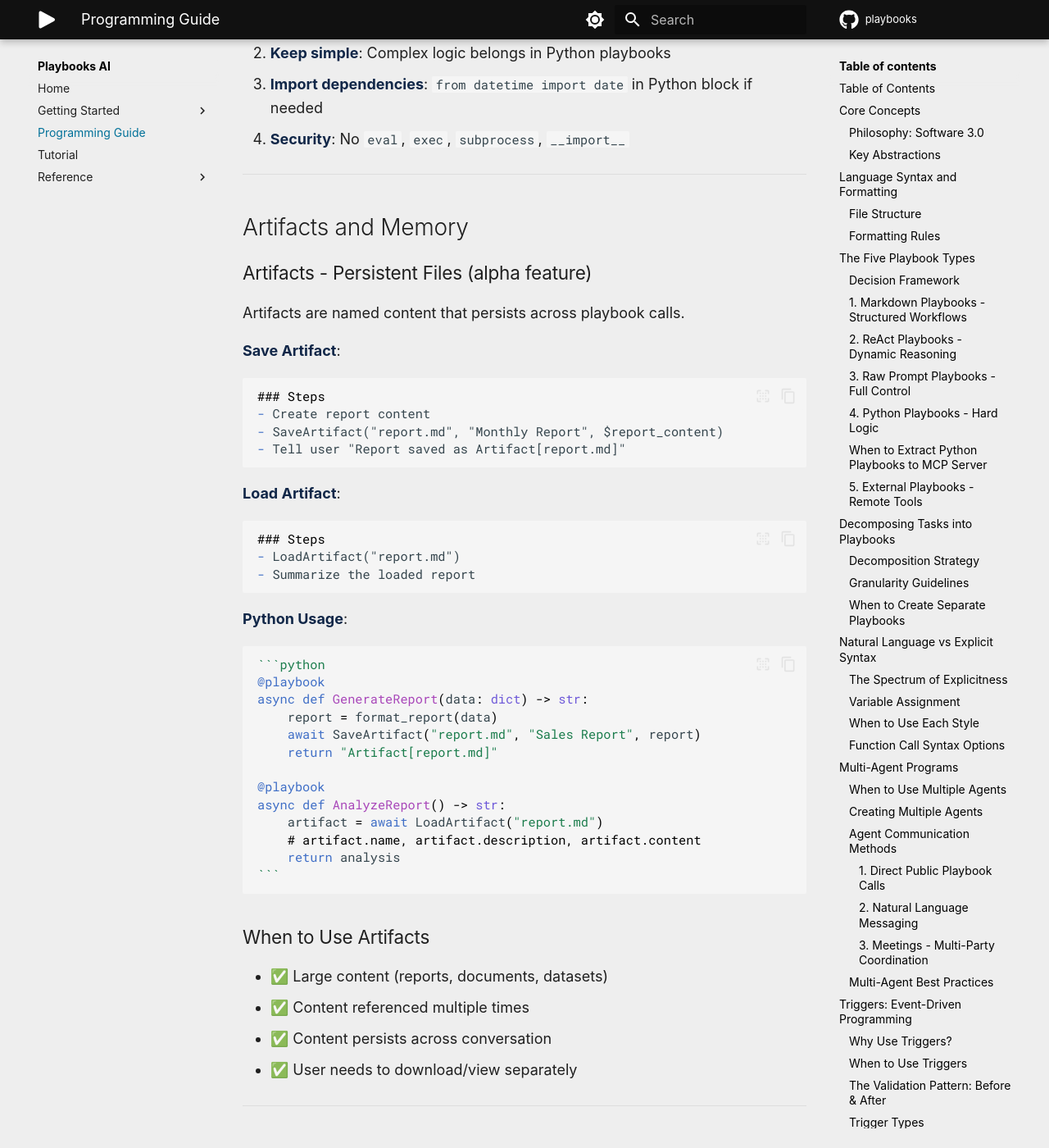
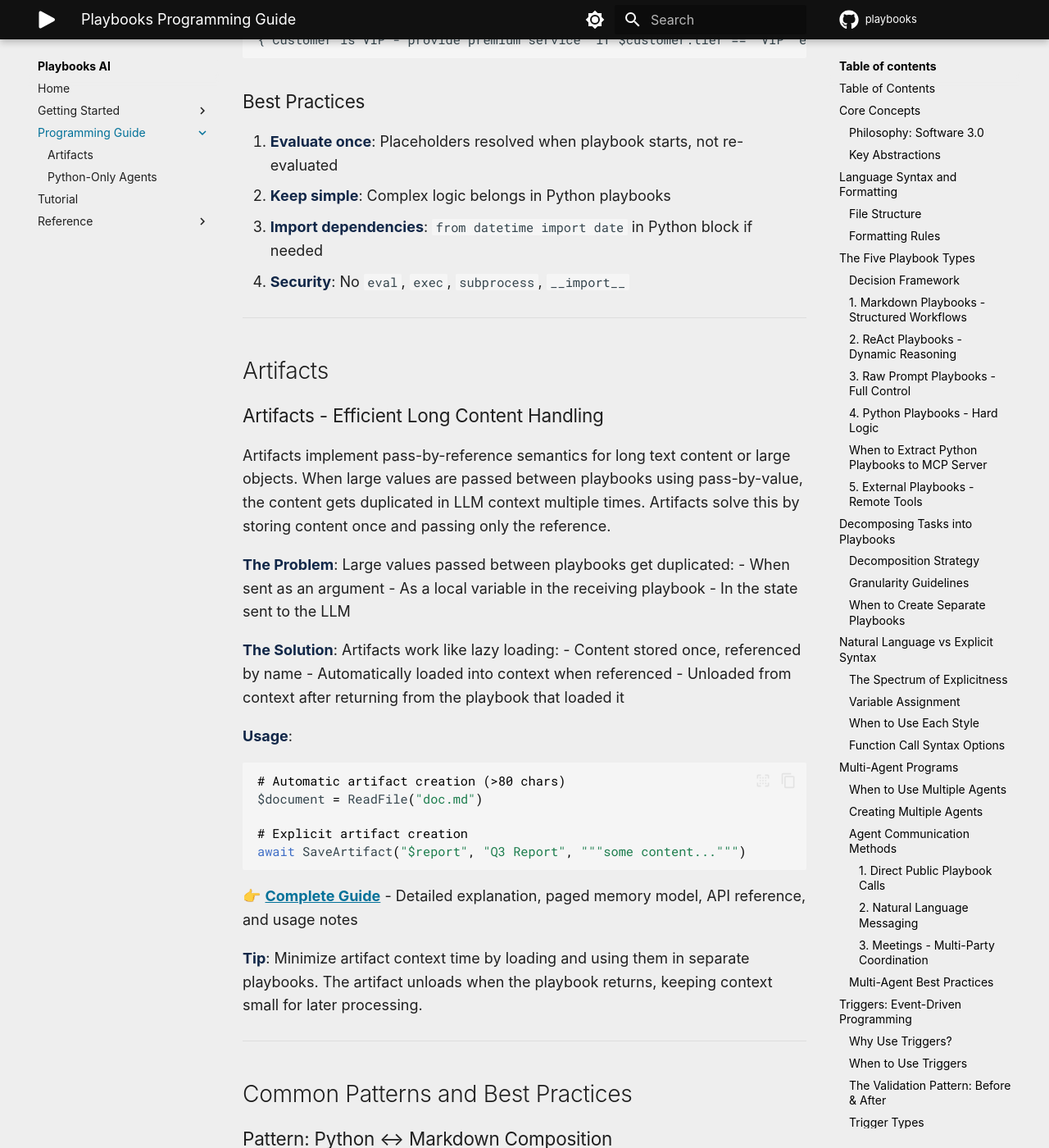
Before and after one commit to playbooks-ai/playbooks-docs, an MkDocs documentation site: the page built from docs/programming-guide/index.md, in a window 1280 px wide and 1400 px high, scrolled down 24561 px. Shown: the whole window at 82% size. Built offline with MkDocs 1.6.1 and Material for MkDocs 9.7.7, drawn with Linux system fonts in a browser that asks for light colours; some web fonts are replaced; comment, search, counter and statistics services are not loaded; some of the changed text lies outside the part shown.

Commit message:
Python-only agents and artifacts

`````diff
--- a/docs/programming-guide/index.md
+++ b/docs/programming-guide/index.md
@@ -323,6 +323,8 @@
 - Use `await` to call other playbooks
 - Return user-readable strings/dicts when called from Markdown
 - Can call Markdown playbooks: `await MarkdownPlaybook(args)`
+
+**Python-Only Agents**: You can build entire agents using only Python playbooks without any LLM calls. This is useful for deterministic workflows, prototyping, testing, or scenarios where you don't need AI reasoning. See the **[Python-Only Agents Guide](python-only-agents.md)** for details.
 
 ### When to Extract Python Playbooks to MCP Server
 
@@ -1026,53 +1028,35 @@
 
 ---
 
-## Artifacts and Memory
+## Artifacts
 
-### Artifacts - Persistent Files (alpha feature)
+### Artifacts - Efficient Long Content Handling
 
-Artifacts are named content that persists across playbook calls.
+Artifacts implement pass-by-reference semantics for long text content or large objects. When large values are passed between playbooks using pass-by-value, the content gets duplicated in LLM context multiple times. Artifacts solve this by storing content once and passing only the reference.
 
-**Save Artifact**:
+**The Problem**: Large values passed between playbooks get duplicated:
+- When sent as an argument
+- As a local variable in the receiving playbook
+- In the state sent to the LLM
 
-```markdown
-### Steps
-- Create report content
-- SaveArtifact("report.md", "Monthly Report", $report_content)
-- Tell user "Report saved as Artifact[report.md]"
+**The Solution**: Artifacts work like lazy loading:
+- Content stored once, referenced by name
+- Automatically loaded into context when referenced
+- Unloaded from context after returning from the playbook that loaded it
+
+**Usage**:
+```python
+# Automatic artifact creation (>80 chars)
+$document = ReadFile("doc.md")
+
+# Explicit artifact creation
+await SaveArtifact("$report", "Q3 Report", """some content...""")
+
 ```
 
-**Load Artifact**:
+👉 **[Complete Guide](artifacts.md)** - Detailed explanation, paged memory model, API reference, and usage notes
 
-```markdown
-### Steps
-- LoadArtifact("report.md")
-- Summarize the loaded report
-```
-
-**Python Usage**:
-
-````markdown
-```python
-@playbook
-async def GenerateReport(data: dict) -> str:
-    report = format_report(data)
-    await SaveArtifact("report.md", "Sales Report", report)
-    return "Artifact[report.md]"
-
-@playbook
-async def AnalyzeReport() -> str:
-    artifact = await LoadArtifact("report.md")
-    # artifact.name, artifact.description, artifact.content
-    return analysis
-```
-````
-
-### When to Use Artifacts
-
-- ✅ Large content (reports, documents, datasets)
-- ✅ Content referenced multiple times
-- ✅ Content persists across conversation
-- ✅ User needs to download/view separately
+**Tip**: Minimize artifact context time by loading and using them in separate playbooks. The artifact unloads when the playbook returns, keeping context small for later processing.
 
 ---
 
--- a/mkdocs.yml
+++ b/mkdocs.yml
@@ -111,6 +111,8 @@
         - getting-started/ai-assistants.md: Writing with AI Assistants
         - getting-started/migrating.md: Migrating from Other Frameworks
         - programming-guide/index.md: Programming Guide
+        - programming-guide/artifacts.md: Artifacts Guide
+        - programming-guide/python-only-agents.md: Python-Only Agents Guide
         - tutorials/index.md: Tutorials
         - reference/index.md: Reference
 
@@ -121,7 +123,10 @@
     - getting-started/index.md
     - AI Coding Assistants: getting-started/ai-assistants.md
     - Migrating from Other Agent Frameworks: getting-started/migrating.md
-  - Programming Guide: programming-guide/index.md
+  - Programming Guide:
+    - programming-guide/index.md
+    - Artifacts: programming-guide/artifacts.md
+    - Python-Only Agents: programming-guide/python-only-agents.md
   - Tutorial: tutorials/index.md
   - Reference:
     - reference/index.md
`````
Also changed, not shown: other parts of docs/programming-guide/index.md (+1 -1 lines), docs/programming-guide/artifacts.md (added, +117 -0 lines), docs/programming-guide/python-only-agents.md (added, +27 -0 lines), docs/reference/context-engineering.md (+11 -2 lines).
